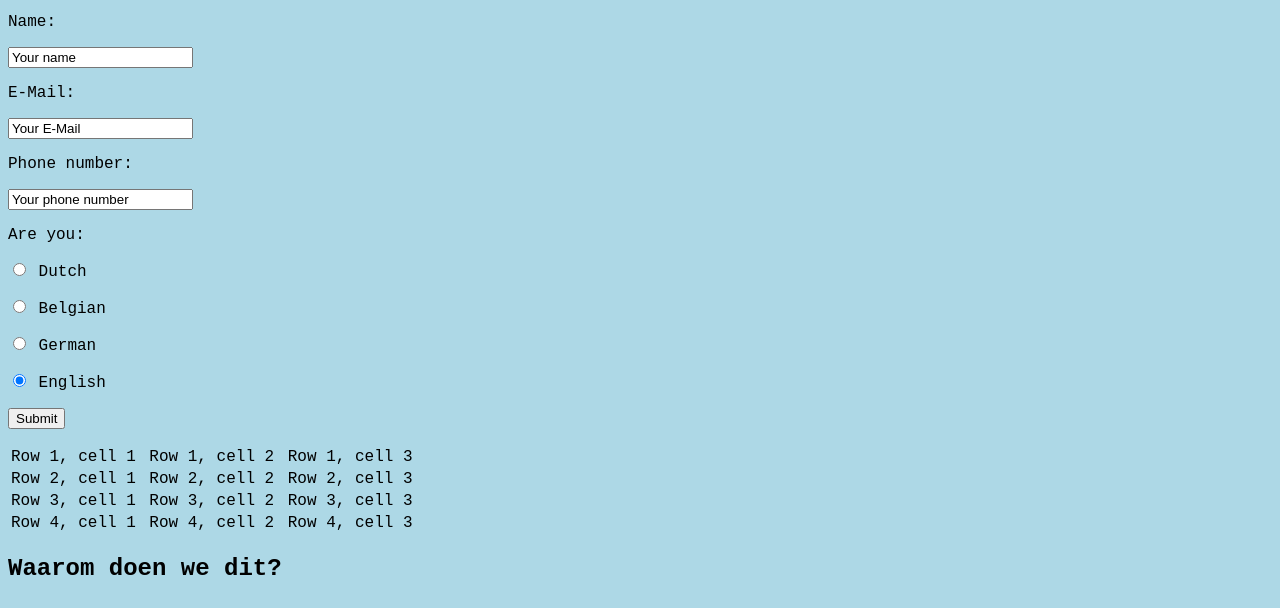
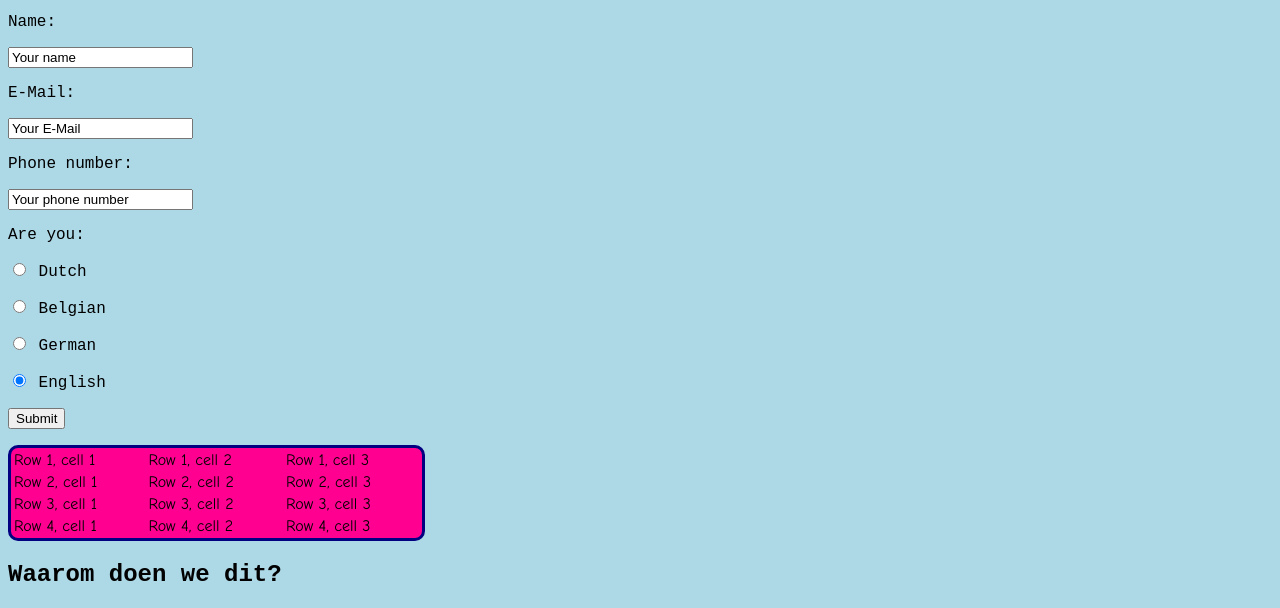
Before and after one commit to GuusDu/periode3, a plain HTML site: page index.html in a window 1280 px wide. Shown: the part 599-1207 px from the top of the page. Drawn offline with Linux system fonts and the light colour scheme.

Commit message:
tabel opmaak

```diff
--- a/index.css
+++ b/index.css
@@ -72,3 +72,9 @@ h1 {
     column-count: 2;
   }
 }
+table{
+    border: 3px solid navy;
+	background-color: #ff0090;
+	border-radius: 10px;
+	font-family:"Comic Sans MS";
+}
```
